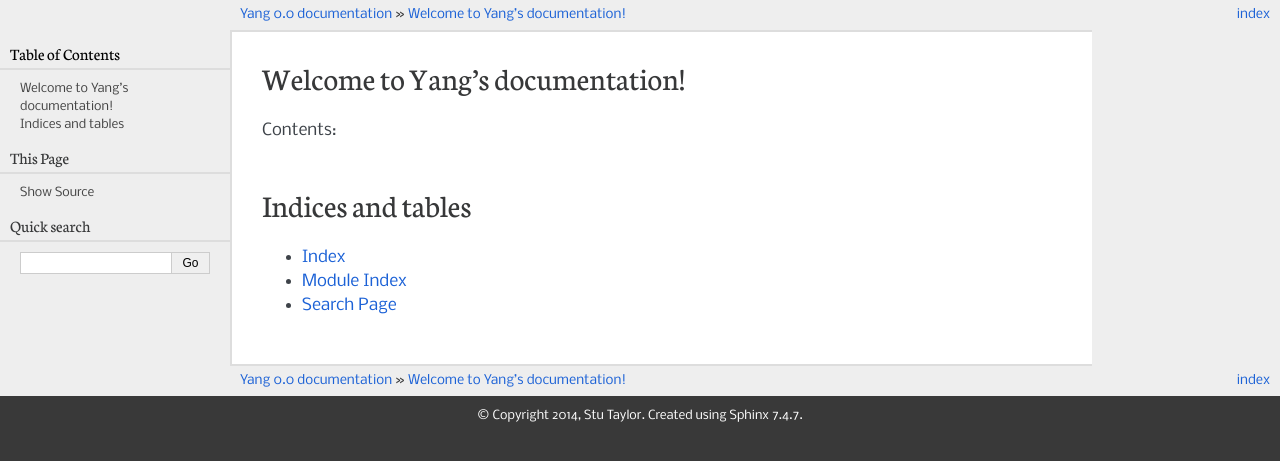
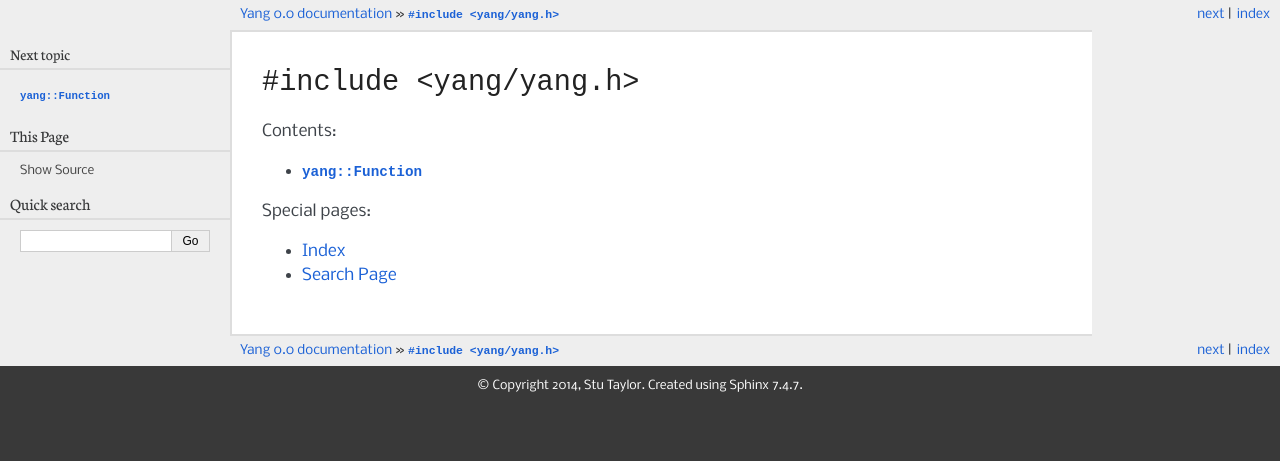
Before and after one commit to grandseiken/yang, a Sphinx documentation site: the page built from docs/source/index.rst, in a window 1280 px wide. Shown: the top 461 px of the page. Built offline with Sphinx 7.4.7, drawn with Linux system fonts in a browser that asks for light colours; formulas are drawn with MathJax 3; some of the changed lines change nothing that is shown.

Commit message:
Experiment with some sort of documentation generation.

```diff
--- a/docs/source/conf.py
+++ b/docs/source/conf.py
@@ -273,6 +273,16 @@
 from sphinx.ext import autodoc
 import re
 
+def clean(string):
+  return list(s.rstrip() for s in string.split('\n'))
+
+def substitute(string, keyword, function):
+  index = string.find(keyword)
+  while index >= 0:
+    string = string[:index] + function() + string[index + len(keyword):]
+    index = string.find(keyword)
+  return string
+
 class CppCommentDocumenter(autodoc.Documenter):
   objtype = 'cpp'
   titles_allowed = True
@@ -308,22 +318,68 @@
       return None
     return output[first:1 + last]
 
-  def handle(self, lines):
+  def handle(self, lines, rest):
+    for i in xrange(len(rest)):
+      if rest[i] == '\n':
+        rest = rest[1 + i:]
+        break
+      if rest[i] != ' ':
+        rest = rest[i:1 + rest.find('\n')]
+        break
+
+    summary = []
+    output = []
+    def fn():
+      syntax = clean(rest[:1 + rest.find(';')])
+      summary.extend(syntax)
+      return '\n\n========\n\n.. function:: ' + ' '.join(syntax)[:-1]
+    def cls():
+      syntax = clean(rest[:1 + rest.find('{')])
+      summary.extend(syntax)
+      return ''
+    def sum():
+      syntax = clean(rest[:rest.find('\n')])
+      summary.extend(syntax)
+      return ''
+
     for line in lines:
-      self.write(line)
+      line = substitute(line, '#function', fn)
+      line = substitute(line, '#class', cls)
+      line = substitute(line, '#summary', sum)
+      output.extend(line.split('\n'))
+    return summary, output
 
   def generate(self, more_content=None, real_modname=None,
                check_module=False, all_members=False):
     with open(self.name) as f:
       text = f.read()
+
+    summary = []
+    output = []
+
     first = True
-    for match in CppCommentDocumenter.DOC_REGEX.findall(text):
-      doc = self.preprocess(match[0])
+    match = CppCommentDocumenter.DOC_REGEX.search(text)
+    while match:
+      doc = self.preprocess(match.group(1))
+
       if doc:
+        # Add a blank line between each section of doc comments.
         if not first:
-          self.write('')
+          output.append('')
         first = False
-        self.handle(doc)
+        s, o = self.handle(doc, text[match.end():])
+        summary.extend(s)
+        output.extend(o)
+
+      match = CppCommentDocumenter.DOC_REGEX.search(text, match.end())
+
+    self.write('::')
+    self.write('')
+    for line in summary:
+      self.write('  ' + line)
+    self.write('')
+    for line in output:
+      self.write(line)
 
 autodoc.add_documenter(CppCommentDocumenter)
 directives.register_directive('autocpp', autodoc.AutoDirective)
--- /dev/null
+++ b/docs/source/function.rst
@@ -0,0 +1,4 @@
+``yang::Function``
+==============================
+
+.. autocpp:: include/yang/function.h
--- a/docs/source/index.rst
+++ b/docs/source/index.rst
@@ -1,21 +1,14 @@
-.. Yang documentation master file, created by
-   sphinx-quickstart on Wed Oct  8 16:14:00 2014.
-   You can adapt this file completely to your liking, but it should at least
-   contain the root `toctree` directive.
-
-Welcome to Yang's documentation!
-================================
+``#include <yang/yang.h>``
+==========================
 
 Contents:
 
 .. toctree::
    :maxdepth: 2
 
+   function
 
-
-Indices and tables
-==================
+Special pages:
 
 * :ref:`genindex`
-* :ref:`modindex`
 * :ref:`search`
```
Also changed, not shown: 1 other file.
